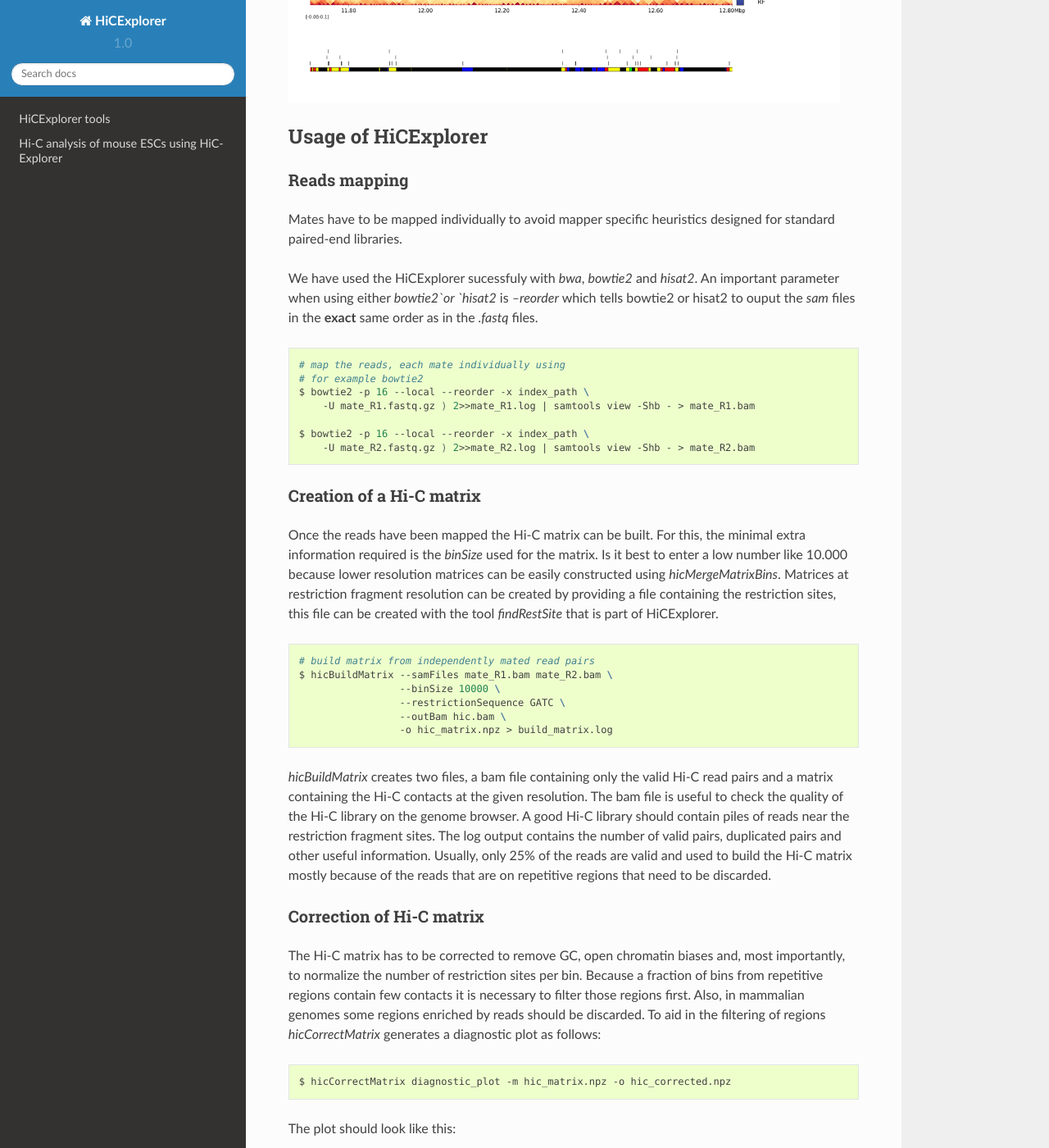
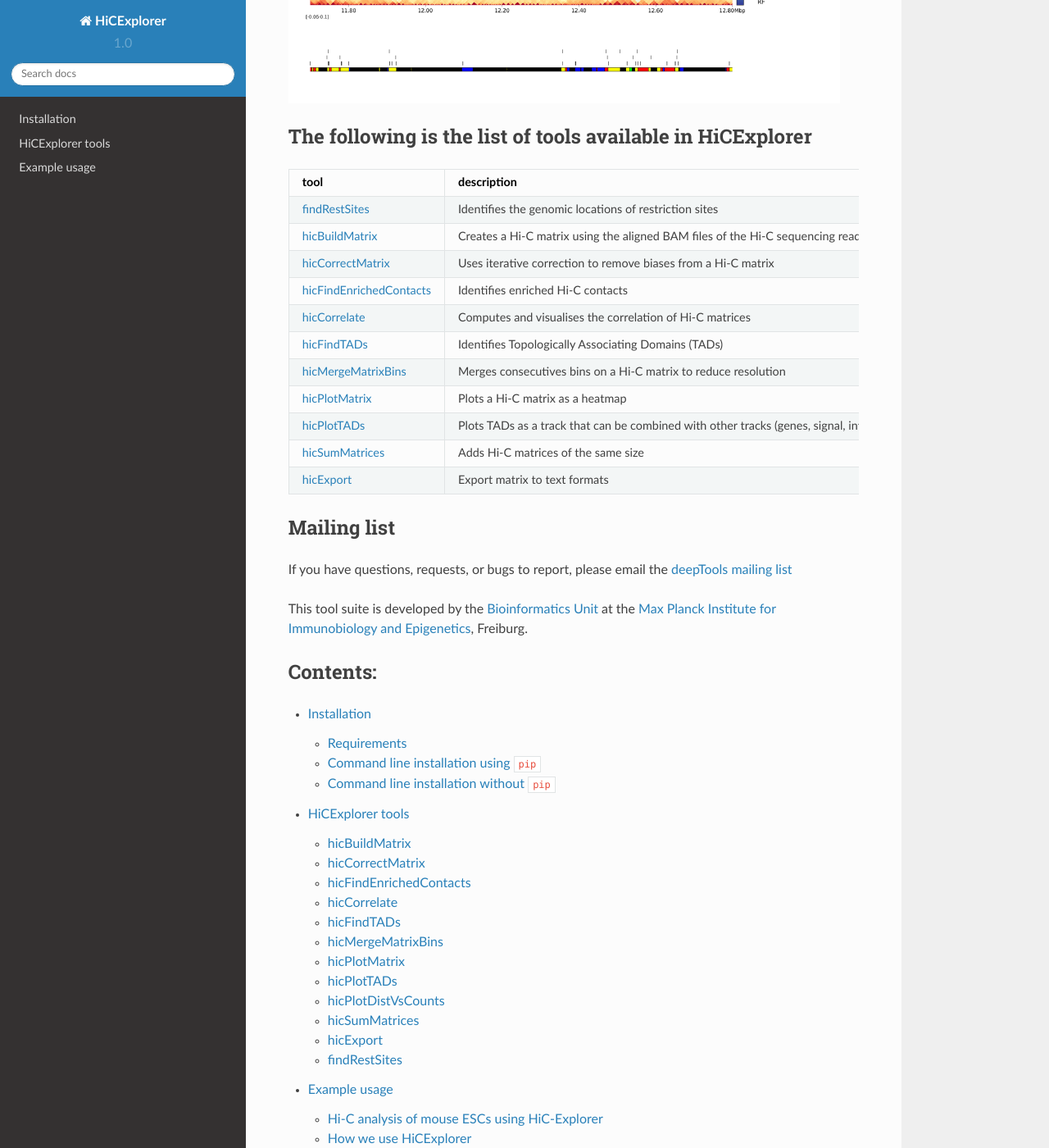
Before and after one commit to deeptools/HiCExplorer, a Sphinx documentation site: the page built from docs/index.rst, in a window 1280 px wide and 1400 px high, scrolled down 718 px. Shown: the whole window at 82% size. Built offline with Sphinx 7.4.7 and the Read the Docs theme 2.0.0, drawn with Linux system fonts in a browser that asks for light colours; the version number is read from the project's files by our own code; some of the changed text lies outside the part shown.

Commit message:
moved information to seperate rst files

```diff
--- a/docs/index.rst
+++ b/docs/index.rst
@@ -9,123 +9,8 @@
 .. image:: ./images/hicexplorer.png
 
 
-Usage of HiCExplorer
---------------------
-
-Reads mapping
-^^^^^^^^^^^^^
-
-Mates have to be mapped individually to avoid mapper specific heuristics designed
-for standard paired-end libraries.
-
-We have used the HiCExplorer sucessfuly with `bwa`, `bowtie2` and `hisat2`. An important parameter when using
-either `bowtie2`or `hisat2` is
-`--reorder` which tells bowtie2 or hisat2 to ouput the *sam* files in the **exact** same order as
-in the *.fastq* files.
-
-
-.. code-block:: bash
-
-   # map the reads, each mate individually using
-   # for example bowtie2
-   $ bowtie2 -p 16 --local --reorder -x index_path \
-       -U mate_R1.fastq.gz ) 2>>mate_R1.log | samtools view -Shb - > mate_R1.bam
-
-   $ bowtie2 -p 16 --local --reorder -x index_path \
-       -U mate_R2.fastq.gz ) 2>>mate_R2.log | samtools view -Shb - > mate_R2.bam
-
-
-Creation of a Hi-C matrix
-^^^^^^^^^^^^^^^^^^^^^^^^^
-
-Once the reads have been mapped the Hi-C matrix can be built. For this, the minimal
-extra information required is the `binSize` used for the matrix. Is it best
-to enter a low number like 10.000 because lower
-resolution matrices can be easily constructed using `hicMergeMatrixBins`. Matrices
-at restriction fragment resolution can be created by providing a file
-containing the restriction sites, this file can be created with the tool
-`findRestSite` that is part of HiCExplorer.
-
-.. code-block:: bash
-
-   # build matrix from independently mated read pairs
-   $ hicBuildMatrix --samFiles mate_R1.bam mate_R2.bam \
-                    --binSize 10000 \
-                    --restrictionSequence GATC \
-                    --outBam hic.bam \
-                    -o hic_matrix.npz > build_matrix.log
-
-
-`hicBuildMatrix` creates two files, a bam file containing only the valid Hi-C read pairs and a matrix containing the
-Hi-C contacts at the given resolution. The bam file is useful to check the quality of the
-Hi-C library on the genome browser. A good Hi-C library should contain piles of reads near
-the restriction fragment sites. The log output contains the number of valid pairs, duplicated pairs and
-other useful information. Usually, only 25% of the reads are valid and used to build the Hi-C matrix mostly
-because of the reads that are on repetitive regions that need to be discarded.
-
-
-Correction of Hi-C matrix
-^^^^^^^^^^^^^^^^^^^^^^^^^
-
-The Hi-C matrix has to be corrected to remove GC, open chromatin biases and, most importantly,
-to normalize the number of restriction sites per bin. Because a fraction of bins from repetitive regions
-contain few contacts it is necessary to filter those regions first. Also, in mammalian genomes some regions
-enriched by reads should be discarded. To aid in the filtering of regions `hicCorrectMatrix` generates a
-diagnostic plot as follows:
-
-.. code-block:: bash
-
-   $ hicCorrectMatrix diagnostic_plot -m hic_matrix.npz -o hic_corrected.npz
-
-
-The plot should look like this:
-
-.. figure:: ./images/diagnostic_plot.png
-    :scale: 70 %
-    :align: center
-
-    Histogram of the number of counts per bin.
-
-
-
-For the upper threshold is only important to remove very high outliers and thus a value of 5 could be used.
-For the lower threshold it is recommended to use a value between -2 and -1. What it not desired is to
-try to correct low count bins which could result simply in an amplification of noise. For the upper threshold
-is not so concerning because those bins will be scaled down.
-
-Once the thresholds have been decided, the matrix can be corrected
-
-.. code-block:: bash
-
-   # correct Hi-C matrix
-   $ hicCorrectMatrix -m hic_matrix.npz --filterThreshold -1.5 5 -o hic_corrected.npz
-
-
-Visualization of results
-^^^^^^^^^^^^^^^^^^^^^^^^
-
-There are two ways to see the resulting matrix, one using `hicPlotMatrix` and the
-other is using `hicPlotTADs`. The first one allows the visualization over large regions
-while the second one is preferred to see specific parts together with other information,
-for example genes or bigwig tracks.
-
-Because of the large differences in counts found int he matrix, it is better to
-plot the counts using the `--log1p` option.
-
-.. code-block:: bash
-
-   $ hicPlotMatrix -m hic_corrected.npz -o hic_plot.png --region 1:20000000-80000000 --log1p
-
-
-
-.. figure:: ./images/corrected_matrix_example.png
-    :scale: 90 %
-    :align: center
-
-    Corrected Hi-C counts in log scale.
-
-
 The following is the list of tools available in HiCExplorer
+-----------------------------------------------------------
 
 
 =============================== ===========================================================================================
@@ -143,35 +28,6 @@
 :ref:`hicSumMatrices`            Adds Hi-C matrices of the same size
 :ref:`hicExport`                 Export matrix to text formats
 =============================== ===========================================================================================
-
-
-Installation
-------------
-
-
-Assuming that python is already installed, the easiest way to get the latest HiCExplorer
-version is to use the ``pip`` command. If the  ``scipy``, ``numpy`` and ``matplotlib`` dependencies are not yet installed
-they can be easily installed using `anaconda <http://continuum.io/downloads>`_.
-
-.. code-block:: bash
-
-   $ pip install git+ssh://git@github.com/maxplanck-ie/HiCExplorer.git
-
-
-Otherwise, HiCExplorer can be downloaded and installed:
-
-.. code-block:: bash
-
-   $ git clone https://github.com/maxplanck-ie/HiCExplorer.git
-   $ cd HiCExplorer
-   $ python setup.py install
-
-By default, the script will install the python library and executable
-codes globally, which means you need to be root or administrator of
-the machine to complete the installation. If you need to
-provide a nonstandard install prefix, or any other nonstandard
-options, you can provide many command line options to the install
-script.
 
 
 Mailing list
@@ -192,8 +48,9 @@
 .. toctree::
    :maxdepth: 2
 
+   content/installation
    content/list-of-tools
-   content/mES-HiC_analysis
+   content/example_usage
 
 
 Indices and tables
```
Also changed, not shown: docs/content/example_usage.rst (added, +124 -0 lines), docs/content/installation.rst (added, +61 -0 lines).
